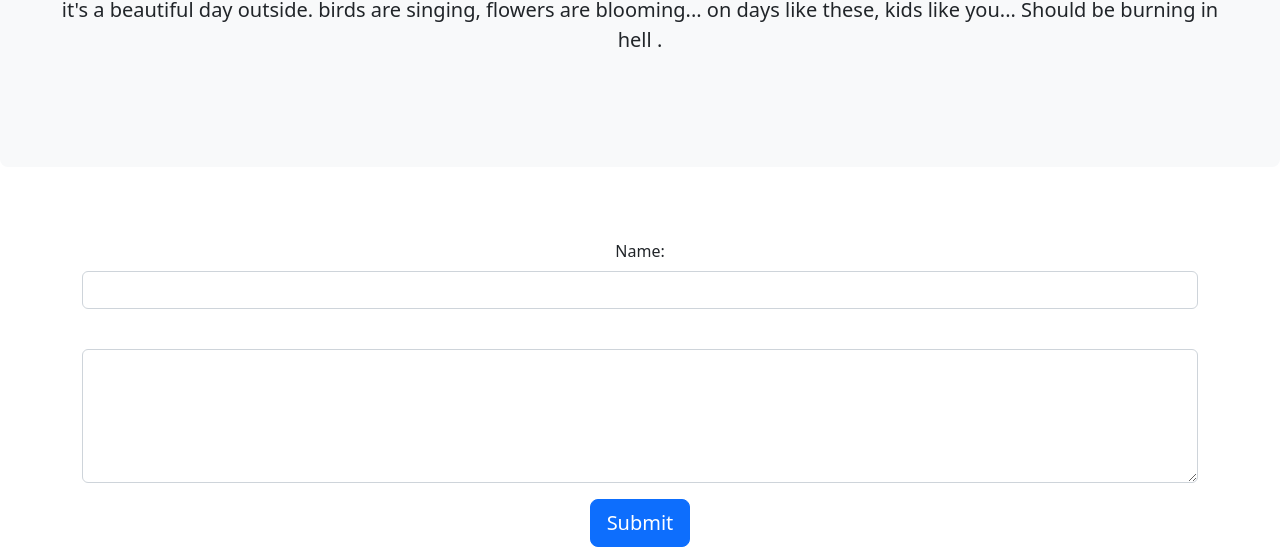
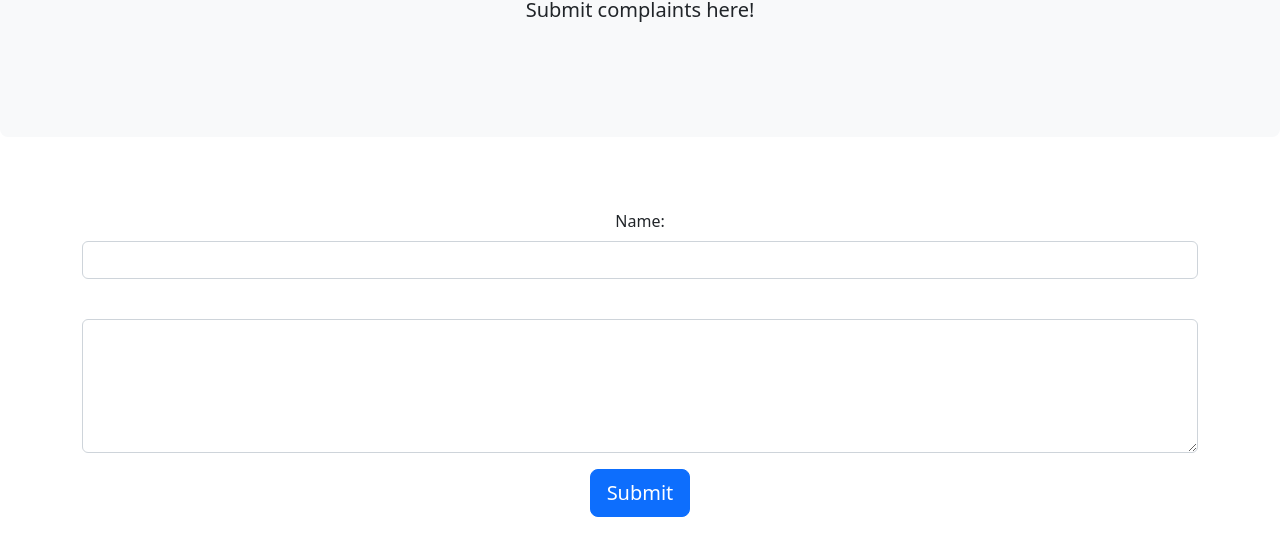
Before and after one commit to yaosam521/HackSMU_22, a plain HTML site: page FileComplaint.html in a window 1280 px wide. Shown: the part 387-934 px from the top of the page. After the commit the page ends 904 px from the top, so only its background shows below. Drawn offline with nearby package versions, Linux system fonts and the light colour scheme.

Commit message:
Made changes to FileComplain.html

```diff
--- a/FileComplaint.html
+++ b/FileComplaint.html
@@ -38,7 +38,7 @@
             <div class="p-5 mb-4 bg-light rounded-3">
                 <div class="container-fluid py-5">
                     <h1 class="display-5 fw-bold jumbotron text-center">File a Complaint</h1>
-                    <p class="lead jumbotron text-center ">it's a beautiful day outside. birds are singing, flowers are blooming... on days like these, kids like you... Should be burning in hell .</p>
+                    <p class="lead jumbotron text-center ">Submit complaints here!</p>
                 </div>
             </div>
         </header>
```
